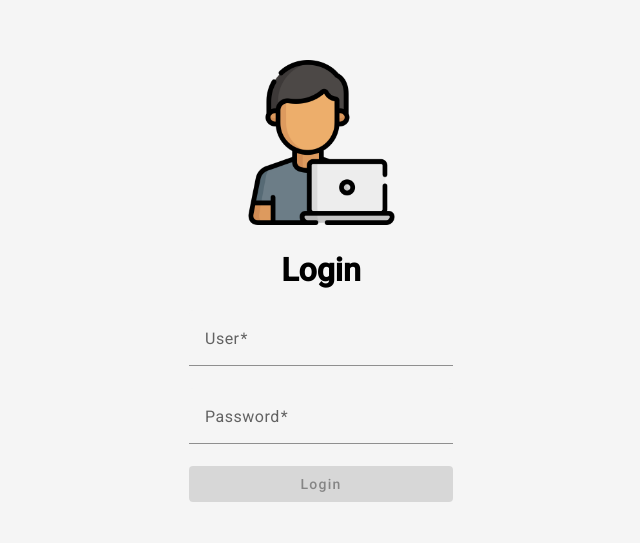
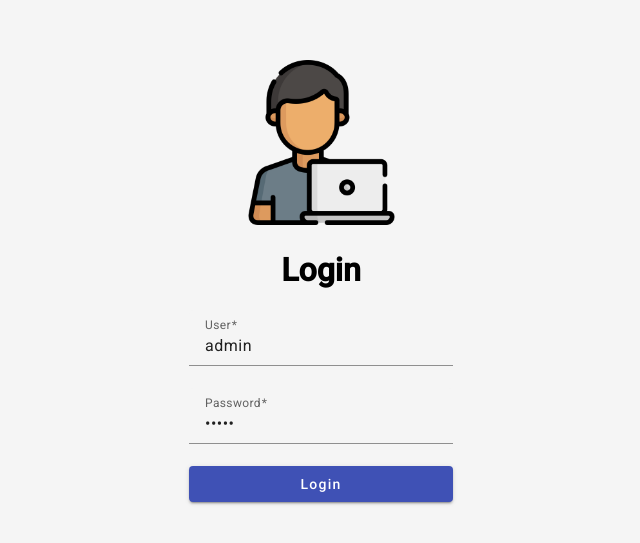
Before and after one commit to greenfarm2024/matrix-ui, an Angular app: page /login in a window 1280 px wide. Shown: the part 119-662 px from the top of the page, without its empty margins (319-959 px from the left). Built offline with nearby package versions, Linux system fonts and the light colour scheme.

Commit message:
add onCancel method to close the dialog for create-user

```diff
--- a/src/app/components/dashboard/users/create-user/create-user.component.html
+++ b/src/app/components/dashboard/users/create-user/create-user.component.html
@@ -36,7 +36,7 @@
                       </mat-form-field>
                 </mat-grid-tile>
                 <mat-grid-tile [colspan]="1" [rowspan]="1">
-                    <button mat-raised-button style="margin-right: 20px;">Cancel</button>
+                    <button mat-raised-button (click)="onCancel()" style="margin-right: 20px;">Cancel</button>
                     <button type="submit" [disabled]="form.invalid" mat-raised-button color="primary">Save</button>
                 </mat-grid-tile>
 
--- a/src/app/components/dashboard/users/create-user/create-user.component.ts
+++ b/src/app/components/dashboard/users/create-user/create-user.component.ts
@@ -45,4 +45,8 @@ export class CreateUserComponent implements OnInit {
     });
   }
 
+  onCancel(): void {
+    this.router.navigate(['/dashboard/users']); // Navigate to the user list or dashboard
+  }
+
 }
--- a/src/app/components/dashboard/users/edit-user/edit-user.component.html
+++ b/src/app/components/dashboard/users/edit-user/edit-user.component.html
@@ -36,7 +36,7 @@
             </mat-form-field>
           </mat-grid-tile>
           <mat-grid-tile [colspan]="1" [rowspan]="1">
-            <button mat-raised-button style="margin-right: 20px;">Cancel</button>
+            <button mat-raised-button (click)="onCancel()" style="margin-right: 20px;">Cancel</button>
             <button type="submit" [disabled]="form.invalid" mat-raised-button color="primary">Save</button>
           </mat-grid-tile>
         </mat-grid-list>
--- a/src/app/components/dashboard/users/edit-user/edit-user.component.ts
+++ b/src/app/components/dashboard/users/edit-user/edit-user.component.ts
@@ -75,4 +75,8 @@ export class EditUserComponent implements OnInit {
     });
     this.router.navigate(['/dashboard/users']);
   }
+
+  onCancel(): void {
+    this.router.navigate(['/dashboard/users']); // Navigate to the user list or dashboard
+  }
 }
--- a/src/app/components/login/login.component.ts
+++ b/src/app/components/login/login.component.ts
@@ -14,8 +14,8 @@ export class LoginComponent implements OnInit {
 
   constructor(private fb: FormBuilder, private _snackBar: MatSnackBar, private router: Router) {
     this.form = this.fb.group({
-      user: ['', Validators.required],
-      password: ['', Validators.required]
+      user: ['admin', Validators.required],
+      password: ['admin', Validators.required]
     });
   }
 
@@ -48,6 +48,6 @@ export class LoginComponent implements OnInit {
       this.loading = true;
       setTimeout(() => {
         this.router.navigate(['/dashboard']);
-      }, 1500);
+      }, 500);
     }
 }
```
